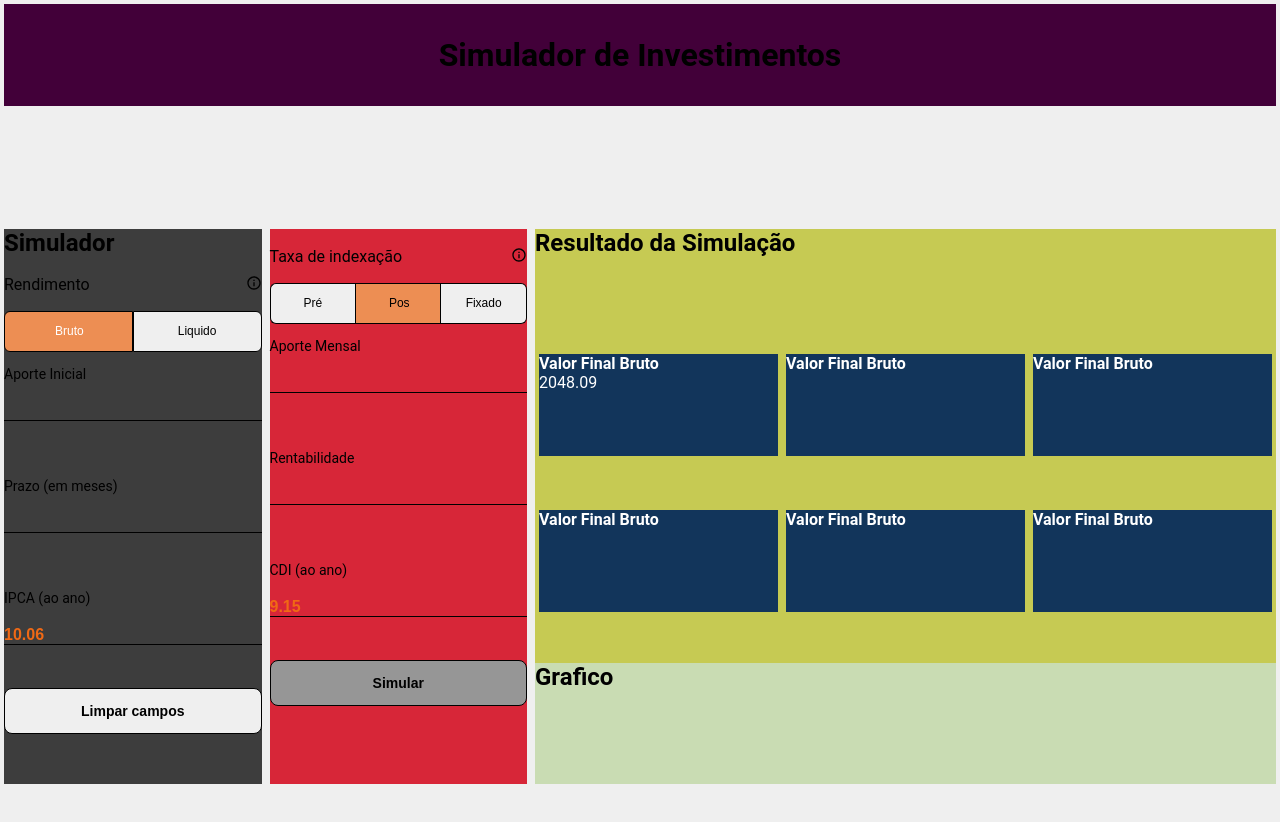
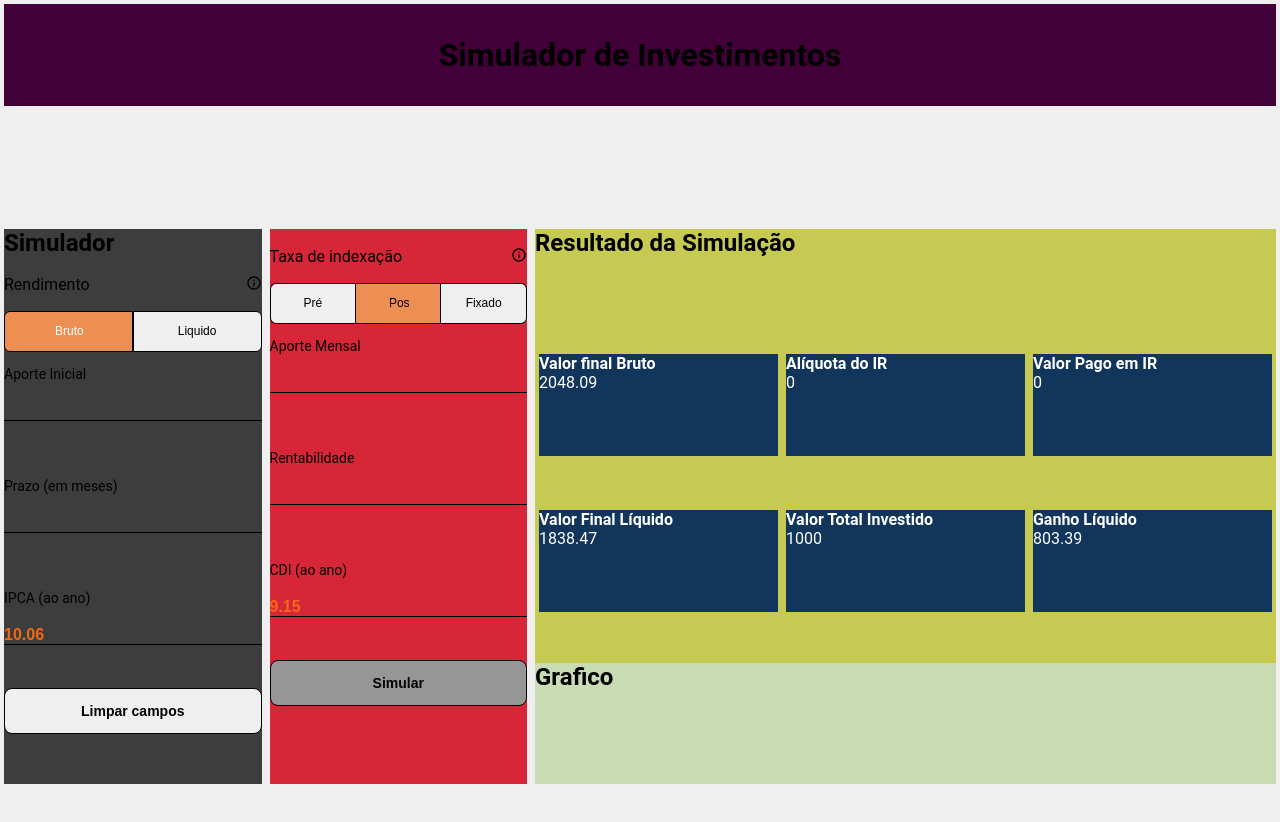
Before and after one commit to nataliaaraujo0/eqi, a React (Vite) app: page / in a window 1280 px wide. Shown: the top 822 px of the page. Built offline with nearby package versions, Linux system fonts and the light colour scheme; data requests are answered from the project's data file.

Commit message:
chore: consumo de api de card concluida

```diff
--- a/src/components/Card/index.tsx
+++ b/src/components/Card/index.tsx
@@ -1,15 +1,11 @@
 import { Container } from "./styled";
-interface simuladorProps{
-  valorFinalBruto?: number;
-}
 
-export function Card({valorFinalBruto,
- }:simuladorProps): JSX.Element{
-
+export function Card({spanText = "", strongText = "",valorFinalBruto}){
   return(
    <Container>
-     <strong>Valor Final Bruto</strong>
-     <span>{valorFinalBruto?.toString()}</span>
+     <strong>{strongText}</strong>
+     {/* <span>{valorFinalBruto?.toString()}</span> */}
+     <span>{spanText}</span>
    </Container>
   )
 }
--- a/src/components/ResultSimulacao/index.tsx
+++ b/src/components/ResultSimulacao/index.tsx
@@ -17,6 +17,7 @@ export function ResultSimulacao(){
   const [
     valorFinalBruto,
     aliquotaIR,
+    valorPagoIR,
     valorFinalLiquido,
     valorTotalInvestido,
     ganhoLiquido] = simulacoes;
@@ -32,19 +33,35 @@ export function ResultSimulacao(){
       <h2>Resultado da Simulação</h2>
       <ContentCard>
         <Card
-          valorFinalBruto = {valorFinalBruto?.valorFinalBruto}
+        strongText="Valor final Bruto"
+          spanText = {valorFinalBruto?.valorFinalBruto}
+          // valorFinalBruto =
         />
         <Card
-         aliquotaIR = {aliquotaIR?.aliquotaIR}/>
+         strongText="Alíquota do IR"
+           spanText = {aliquotaIR?.aliquotaIR}
+         />
+
+         <Card
+         strongText="Valor Pago em IR"
+           spanText = {valorPagoIR?.valorPagoIR}
+         />
+
+         <Card
+         strongText="Valor Final Líquido"
+           spanText = {valorFinalLiquido?.valorFinalLiquido}
+         />
+
+          <Card
+         strongText="Valor Total Investido"
+           spanText = {valorTotalInvestido?.valorTotalInvestido}
+         />
+
         <Card
-          valorFinalLiquido = {valorFinalLiquido?.valorFinalLiquido}/>
-        <Card
-         valorTotalInvestido = { valorTotalInvestido?.valorTotalInvestido}
+         strongText="Ganho Líquido"
+           spanText = {ganhoLiquido?.ganhoLiquido}
          />
-        <Card
-           ganhoLiquido = { ganhoLiquido?.ganhoLiquido}
-        />
-        <Card/>
+
       </ContentCard>
       <ContentGrafico>
         <h2>Grafico</h2>
```
